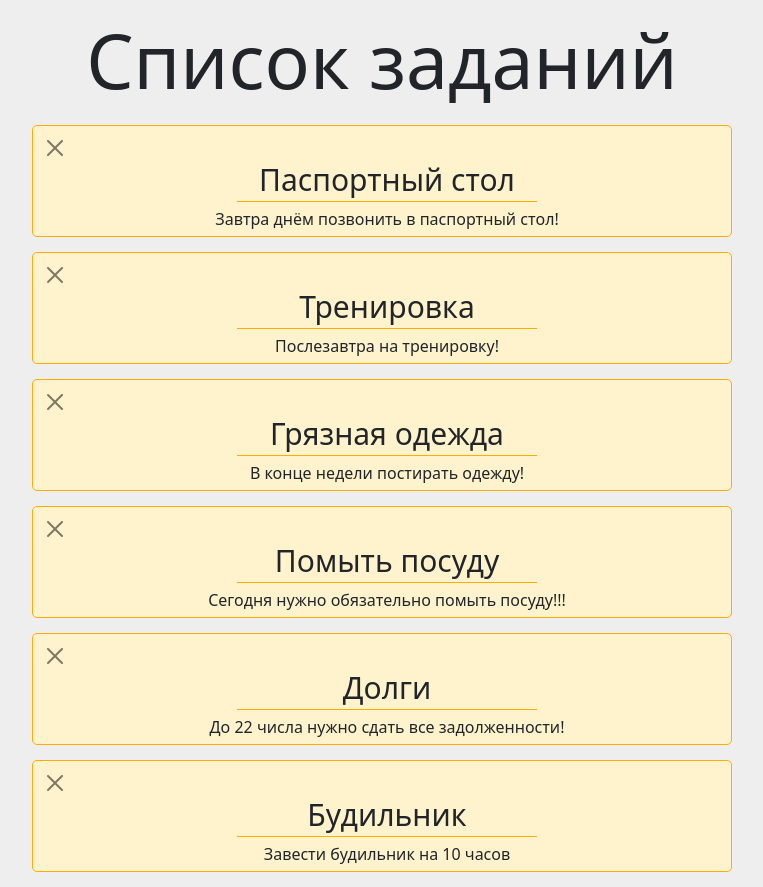
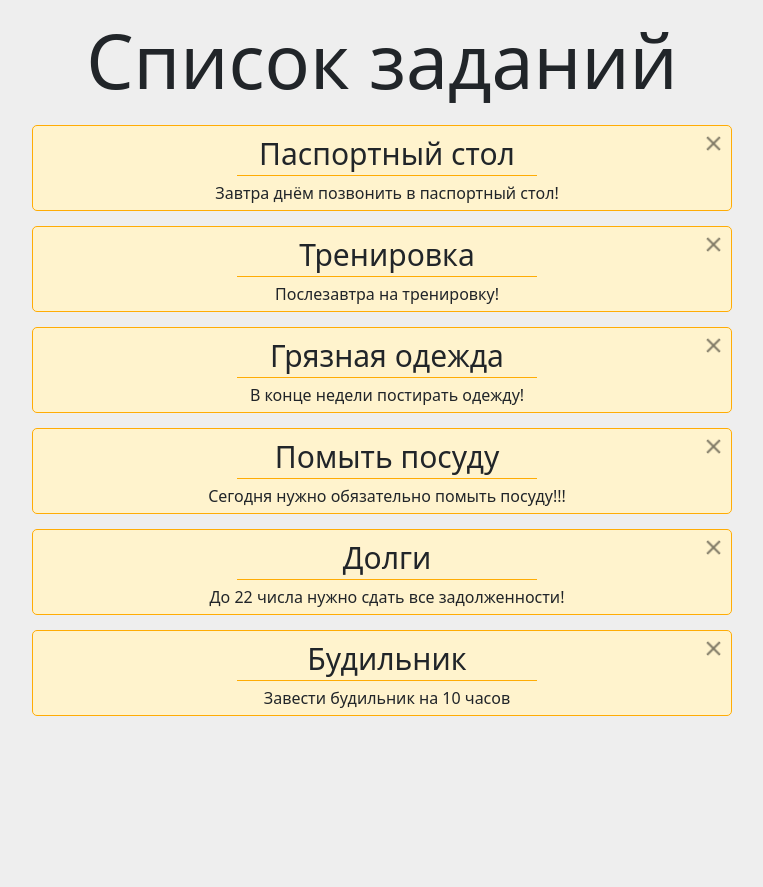
Before and after one commit to pros2s/python-todoList, a Django app: page /taskList in a window 1280 px wide. Shown: the part 50-937 px from the top of the page, without its empty margins (258-1021 px from the left). After the commit the page ends 766 px from the top, so only its background shows below. Run offline with Django 3.2, Linux system fonts and the light colour scheme; data comes from the database, SQL or seed files in the repository; some libraries are stand-ins or nearby versions.

Commit message:
little style for close button

```diff
--- a/taskManage/mainWeb/static/css/style.css
+++ b/taskManage/mainWeb/static/css/style.css
@@ -127,6 +127,8 @@ h1, h2, h3, h4, h5, p {
 }
 
 .taskout {
+    position: relative;
+
     padding: 10px 0px 5px 10px;
     margin-left: auto;
     margin-right: auto;
@@ -166,3 +168,13 @@ h1, h2, h3, h4, h5, p {
     margin: 0 auto;
     max-width: 150px;
 }
+
+.btn-close {
+    position: absolute;
+    right: 10px;
+    top: 10px;
+    z-index: 10;
+
+    width: 7px;
+    height: 7px;
+}
```
